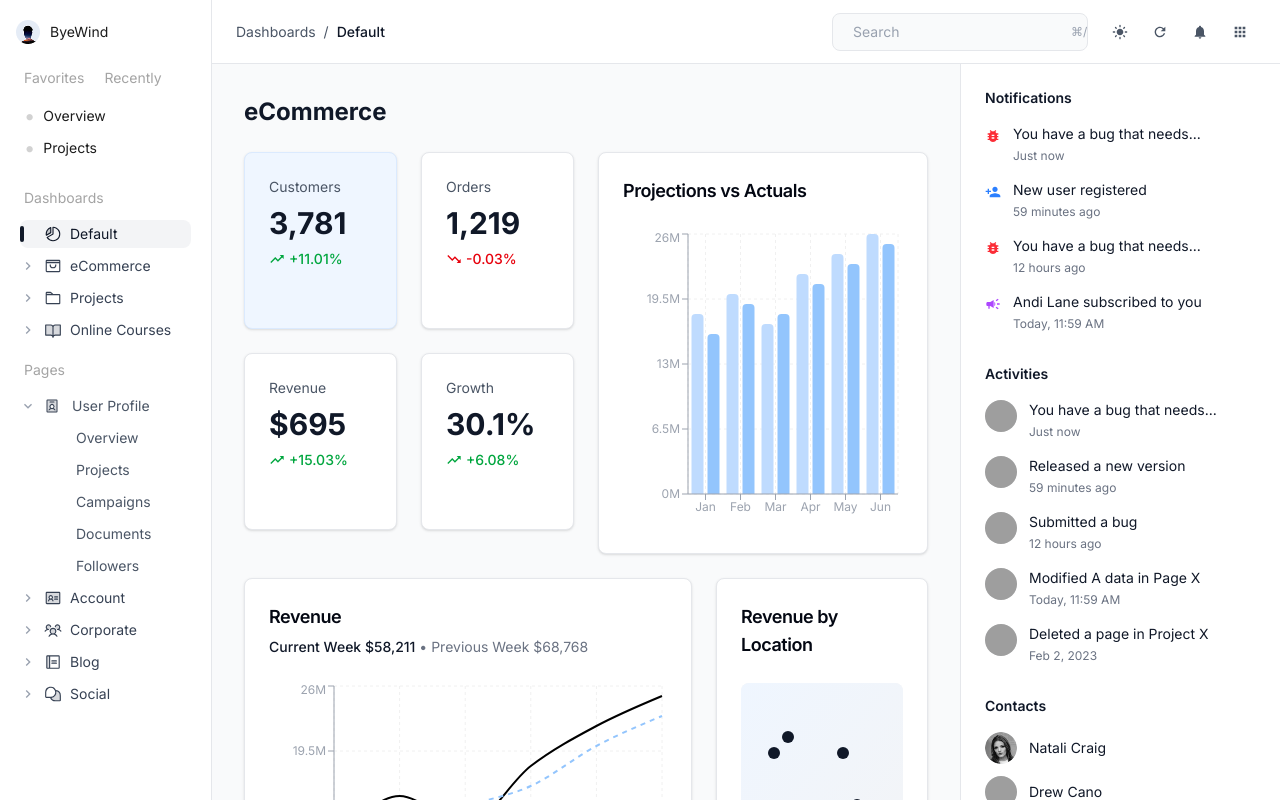
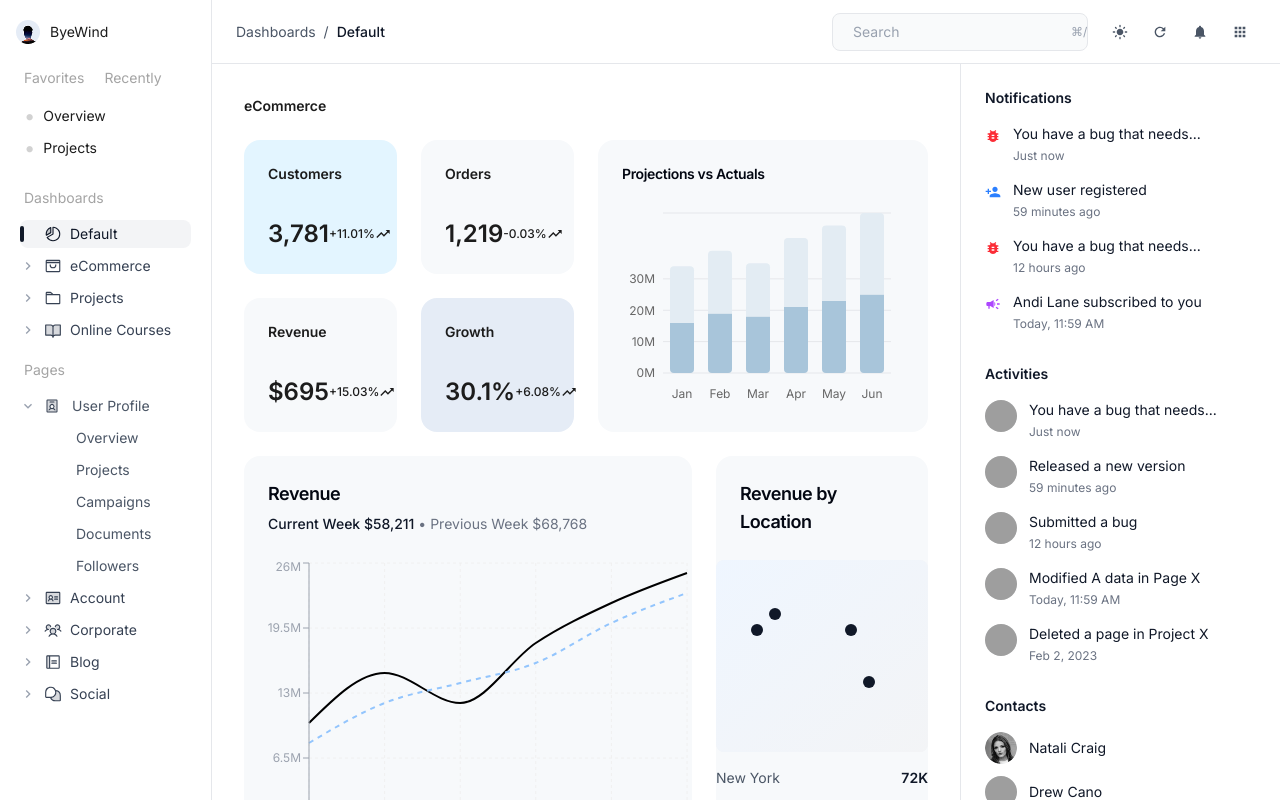
Before and after one commit to bluecoder2003/dashboard-assignment, a Next.js app: page / in a window 1280 px wide. Built offline with nearby package versions, Linux system fonts and the light colour scheme; grey boxes are pictures that could not be loaded.

Commit message:
feat: :art: fixed 2 charts on default view

```diff
--- a/app/page.tsx
+++ b/app/page.tsx
@@ -11,14 +11,14 @@ import { TotalSales } from "@/components/sections/total-sales";
 export default function Home() {
   return (
     <DashboardLayout>
-      <div className="p-4 sm:p-6 md:p-8">
-        <h1 className="text-xl sm:text-2xl font-bold text-gray-900 dark:text-gray-100 mb-4 sm:mb-6">
+      <div className="p-4 sm:p-6 md:p-8 bg-white dark:bg-gray-900">
+        <h1 className="text-sm font-semibold text-[#1C1C1C] dark:text-gray-100 mb-4 sm:mb-6">
           eCommerce
         </h1>
 
         {/* Metrics Row */}
         <div className="grid grid-cols-1 sm:grid-cols-2 lg:grid-cols-2 gap-4 sm:gap-6 mb-4 sm:mb-6">
-          <div className="grid grid-cols-1 sm:grid-cols-2 lg:grid-cols-2 gap-4 sm:gap-6 mb-4 sm:mb-6">
+          <div className="grid grid-cols-1 sm:grid-cols-2 lg:grid-cols-2 gap-4 sm:gap-6">
             <MetricCard
               title="Customers"
               value="3,781"
@@ -28,18 +28,21 @@ export default function Home() {
             />
             <MetricCard
               title="Orders"
+              backgroundColor="bg-[#F7F9FB]"
               value="1,219"
               change="-0.03%"
               isPositive={false}
             />
             <MetricCard
               title="Revenue"
+              backgroundColor="bg-[#F7F9FB]"
               value="$695"
               change="+15.03%"
               isPositive={true}
             />
             <MetricCard
               title="Growth"
+              backgroundColor="bg-[#E5ECF6]"
               value="30.1%"
               change="+6.08%"
               isPositive={true}
--- a/components/sections/metric-card.tsx
+++ b/components/sections/metric-card.tsx
@@ -1,47 +1,47 @@
 import React from "react";
 import { Card } from "@/components/ui/card";
-import { MdTrendingUp, MdTrendingDown } from "react-icons/md";
+import { MdTrendingUp } from "react-icons/md";
 import { cn } from "@/lib/utils";
 
 interface MetricCardProps {
   title: string;
   value: string;
   change: string;
-  isPositive: boolean;
+  isPositive?: boolean;
   isHighlighted?: boolean;
+  backgroundColor?: string;
 }
 
 export const MetricCard = ({
   title,
   value,
   change,
-  isPositive,
   isHighlighted = false,
+  backgroundColor,
 }: MetricCardProps) => {
   return (
     <Card
       className={cn(
         "p-6",
-        isHighlighted && "bg-blue-50 dark:bg-blue-950 border-blue-100 dark:border-blue-900"
+        backgroundColor,
+        isHighlighted && !backgroundColor &&
+          "bg-[#E3F5FF] dark:bg-blue-950 border-blue-100 dark:border-blue-900"
       )}
     >
-      <div className="space-y-2">
-        <p className="text-sm text-gray-600 dark:text-gray-400">{title}</p>
-        <p className="text-3xl font-bold text-gray-900 dark:text-gray-100">{value}</p>
-        <div className="flex items-center gap-1">
-          {isPositive ? (
-            <MdTrendingUp className="text-green-600" />
-          ) : (
-            <MdTrendingDown className="text-red-600" />
-          )}
-          <span
-            className={cn(
-              "text-sm font-medium",
-              isPositive ? "text-green-600" : "text-red-600"
-            )}
-          >
-            {change}
-          </span>
+      <div className="flex flex-col justify-between h-full">
+        <p className="text-sm font-semibold text-[#1C1C1C] dark:text-gray-400">
+          {title}
+        </p>
+        <div className="flex items-center justify-between">
+          <p className="text-2xl font-semibold text-[#1C1C1C] dark:text-gray-100">
+            {value}
+          </p>
+          <div className="flex items-center">
+            <span className="text-xs font-medium text-[#1C1C1C] dark:text-gray-400">
+              {change}
+            </span>
+            <MdTrendingUp className="text-[#1C1C1C] dark:text-gray-400" />
+          </div>
         </div>
       </div>
     </Card>
--- a/components/sections/projections-chart.tsx
+++ b/components/sections/projections-chart.tsx
@@ -1,49 +1,78 @@
 "use client";
 
-import React from "react";
-import { Card, CardHeader, CardTitle, CardContent } from "@/components/ui/card";
+import { Bar, BarChart, CartesianGrid, XAxis, YAxis } from "recharts";
 import {
-  BarChart,
-  Bar,
-  XAxis,
-  YAxis,
-  CartesianGrid,
-  Tooltip,
-  ResponsiveContainer,
-} from "recharts";
+  Card,
+  CardContent,
+  CardHeader,
+  CardTitle,
+} from "@/components/ui/card";
+import {
+  ChartConfig,
+  ChartContainer,
+  ChartTooltip,
+  ChartTooltipContent,
+} from "@/components/ui/chart";
 
-const data = [
-  { month: "Jan", projections: 18000000, actuals: 16000000 },
-  { month: "Feb", projections: 20000000, actuals: 19000000 },
-  { month: "Mar", projections: 17000000, actuals: 18000000 },
-  { month: "Apr", projections: 22000000, actuals: 21000000 },
+const chartData = [
+  { month: "January", projections: 18000000, actuals: 16000000 },
+  { month: "February", projections: 20000000, actuals: 19000000 },
+  { month: "March", projections: 17000000, actuals: 18000000 },
+  { month: "April", projections: 22000000, actuals: 21000000 },
   { month: "May", projections: 24000000, actuals: 23000000 },
-  { month: "Jun", projections: 26000000, actuals: 25000000 },
+  { month: "June", projections: 26000000, actuals: 25000000 },
 ];
+
+const chartConfig = {
+  projections: {
+    label: "Projections",
+    color: "#E3ECF3",
+  },
+  actuals: {
+    label: "Actuals",
+    color: "#A8C5DA",
+  },
+} satisfies ChartConfig;
 
 export const ProjectionsChart = () => {
   return (
     <Card>
       <CardHeader>
-        <CardTitle className="text-lg font-semibold">Projections vs Actuals</CardTitle>
+        <CardTitle className="text-sm font-semibold">Projections vs Actuals</CardTitle>
       </CardHeader>
       <CardContent>
-        <ResponsiveContainer width="100%" height={300}>
-          <BarChart data={data}>
-            <CartesianGrid strokeDasharray="3 3" stroke="#f0f0f0" />
-            <XAxis dataKey="month" stroke="#9ca3af" fontSize={12} />
+        <ChartContainer config={chartConfig} className="h-[200px] w-full pr-8">
+          <BarChart accessibilityLayer data={chartData} barSize={24}>
+            <CartesianGrid vertical={false} />
+            <XAxis
+              dataKey="month"
+              tickLine={false}
+              tickMargin={10}
+              axisLine={false}
+              tickFormatter={(value) => value.slice(0, 3)}
+            />
             <YAxis
-              stroke="#9ca3af"
-              fontSize={12}
+              tickLine={false}
+              axisLine={false}
               tickFormatter={(value) => `${value / 1000000}M`}
+              ticks={[0, 10000000, 20000000, 30000000]}
+              domain={[0, 30000000]}
             />
-            <Tooltip
-              formatter={(value: number) => `$${(value / 1000000).toFixed(1)}M`}
+            <ChartTooltip content={<ChartTooltipContent hideLabel />} />
+            <Bar
+              dataKey="actuals"
+              stackId="a"
+              fill="#A8C5DA"
+              radius={[0, 0, 4, 4]}
             />
-            <Bar dataKey="projections" fill="#bfdbfe" radius={[4, 4, 0, 0]} />
-            <Bar dataKey="actuals" fill="#93c5fd" radius={[4, 4, 0, 0]} />
+            <Bar
+              dataKey="projections"
+              stackId="a"
+              fill="#E3ECF3"
+              radius={[4, 4, 0, 0]}
+            />
           </BarChart>
-        </ResponsiveContainer>
+        </ChartContainer>
       </CardContent>
     </Card>
   );
--- a/components/ui/card.tsx
+++ b/components/ui/card.tsx
@@ -8,7 +8,7 @@ const Card = React.forwardRef<
   <div
     ref={ref}
     className={cn(
-      "rounded-lg border bg-white dark:bg-gray-800 text-gray-950 dark:text-gray-100 shadow-sm border-gray-200 dark:border-gray-700",
+      "rounded-2xl h-full pb-6 bg-[#F7F9FB] dark:bg-gray-800 text-gray-950 dark:text-gray-100",
       className
     )}
     {...props}
@@ -59,7 +59,7 @@ const CardContent = React.forwardRef<
   HTMLDivElement,
   React.HTMLAttributes<HTMLDivElement>
 >(({ className, ...props }, ref) => (
-  <div ref={ref} className={cn("p-6 pt-0", className)} {...props} />
+  <div ref={ref} className={cn("p-0", className)} {...props} />
 ))
 CardContent.displayName = "CardContent"
 
--- /dev/null
+++ b/components/ui/chart.tsx
@@ -0,0 +1,293 @@
+"use client"
+
+import * as React from "react"
+import * as RechartsPrimitive from "recharts"
+import { cn } from "@/lib/utils"
+
+const ChartContext = React.createContext<{
+  config: ChartConfig
+} | null>(null)
+
+function useChart() {
+  const context = React.useContext(ChartContext)
+
+  if (!context) {
+    throw new Error("useChart must be used within a <ChartContainer />")
+  }
+
+  return context
+}
+
+type ChartConfig = {
+  [k in string]: {
+    label?: React.ReactNode
+    icon?: React.ComponentType
+    color?: string
+    theme?: {
+      light?: string
+      dark?: string
+    }
+  }
+}
+
+const ChartContainer = React.forwardRef<
+  HTMLDivElement,
+  React.ComponentProps<"div"> & {
+    config: ChartConfig
+    children: React.ComponentProps<
+      typeof RechartsPrimitive.ResponsiveContainer
+    >["children"]
+  }
+>(({ id, className, children, config, ...props }, ref) => {
+  const uniqueId = React.useId()
+  const chartId = `chart-${id || uniqueId.replace(/:/g, "")}`
+
+  return (
+    <ChartContext.Provider value={{ config }}>
+      <div
+        data-chart={chartId}
+        ref={ref}
+        className={cn(
+          "flex aspect-video justify-center text-xs [&_.recharts-cartesian-axis-tick_text]:fill-gray-500 [&_.recharts-cartesian-grid_line[stroke='#ccc']]:stroke-gray-200 [&_.recharts-curve.recharts-tooltip-cursor]:stroke-gray-200 [&_.recharts-dot[stroke='#fff']]:stroke-transparent [&_.recharts-layer]:outline-none [&_.recharts-polar-grid_[stroke='#ccc']]:stroke-gray-200 [&_.recharts-radial-bar-background-sector]:fill-gray-100 [&_.recharts-rectangle.recharts-tooltip-cursor]:fill-gray-100 [&_.recharts-reference-line_[stroke='#ccc']]:stroke-gray-200 [&_.recharts-sector[stroke='#fff']]:stroke-transparent [&_.recharts-sector]:outline-none [&_.recharts-surface]:outline-none",
+          className
+        )}
+        {...props}
+      >
+        <RechartsPrimitive.ResponsiveContainer>
+          {children}
+        </RechartsPrimitive.ResponsiveContainer>
+      </div>
+    </ChartContext.Provider>
+  )
+})
+ChartContainer.displayName = "ChartContainer"
+
+const ChartTooltip = RechartsPrimitive.Tooltip
+
+const ChartTooltipContent = React.forwardRef<
+  HTMLDivElement,
+  React.ComponentProps<"div"> & {
+    active?: boolean
+    payload?: any[]
+    label?: string
+    hideLabel?: boolean
+    hideIndicator?: boolean
+    indicator?: "line" | "dot" | "dashed"
+    nameKey?: string
+    labelKey?: string
+    labelFormatter?: (value: any, payload: any[]) => React.ReactNode
+    labelClassName?: string
+    formatter?: (value: any, name: any, item: any, index: number, payload: any) => React.ReactNode
+    color?: string
+  }
+>(
+  (
+    {
+      active,
+      payload,
+      className,
+      indicator = "dot",
+      hideLabel = false,
+      hideIndicator = false,
+      label,
+      labelFormatter,
+      labelClassName,
+      formatter,
+      color,
+      nameKey,
+      labelKey,
+    },
+    ref
+  ) => {
+    const { config } = useChart()
+
+    const tooltipLabel = React.useMemo(() => {
+      if (hideLabel || !payload?.length) {
+        return null
+      }
+
+      const [item] = payload
+      const key = `${labelKey || item.dataKey || item.name || "value"}`
+      const itemConfig = config[key as keyof typeof config]
+      const value =
+        !labelKey && typeof label === "string"
+          ? config[label as keyof typeof config]?.label || label
+          : itemConfig?.label
+
+      if (labelFormatter) {
+        return (
+          <div className={cn("font-medium", labelClassName)}>
+            {labelFormatter(value, payload)}
+          </div>
+        )
+      }
+
+      if (!value) {
+        return null
+      }
+
+      return <div className={cn("font-medium", labelClassName)}>{value}</div>
+    }, [
+      label,
+      labelFormatter,
+      payload,
+      hideLabel,
+      labelClassName,
+      config,
+      labelKey,
+    ])
+
+    if (!active || !payload?.length) {
+      return null
+    }
+
+    return (
+      <div
+        ref={ref}
+        className={cn(
+          "grid min-w-32 items-start gap-1.5 rounded-lg border border-gray-200 bg-white px-2.5 py-1.5 text-xs shadow-xl dark:border-gray-800 dark:bg-gray-950",
+          className
+        )}
+      >
+        {tooltipLabel}
+        <div className="grid gap-1.5">
+          {payload.map((item, index) => {
+            const key = `${nameKey || item.name || item.dataKey || "value"}`
+            const itemConfig = config[key as keyof typeof config]
+            const indicatorColor = color || item.payload.fill || item.color
+
+            return (
+              <div
+                key={item.dataKey}
+                className={cn(
+                  "flex w-full flex-wrap items-stretch gap-2 [&>svg]:h-2.5 [&>svg]:w-2.5 [&>svg]:text-gray-500",
+                  indicator === "dot" && "items-center"
+                )}
+              >
+                {formatter && item?.value !== undefined && item.name ? (
+                  formatter(item.value, item.name, item, index, item.payload)
+                ) : (
+                  <>
+                    {itemConfig?.icon ? (
+                      <itemConfig.icon />
+                    ) : (
+                      !hideIndicator && (
+                        <div
+                          className={cn(
+                            "shrink-0 rounded-[2px] border-[--color-border] bg-[--color-bg]",
+                            {
+                              "h-2.5 w-2.5": indicator === "dot",
+                              "w-1": indicator === "line",
+                              "w-0 border-[1.5px] border-dashed bg-transparent":
+                                indicator === "dashed",
+                              "my-0.5": indicator === "dashed" || indicator === "line",
+                            }
+                          )}
+                          style={
+                            {
+                              "--color-bg": indicatorColor,
+                              "--color-border": indicatorColor,
+                            } as React.CSSProperties
+                          }
+                        />
+                      )
+                    )}
+                    <div
+                      className={cn(
+                        "flex flex-1 justify-between leading-none",
+                        hideIndicator ? "items-end" : "items-center"
+                      )}
+                    >
+                      <div className="grid gap-1.5">
+                        <span className="text-gray-500">
+                          {itemConfig?.label || item.name}
+                        </span>
+                      </div>
+                      {item.value && (
+                        <span className="font-mono font-medium tabular-nums text-gray-950 dark:text-gray-50">
+                          {item.value.toLocaleString()}
+                        </span>
+                      )}
+                    </div>
+                  </>
+                )}
+              </div>
+            )
+          })}
+        </div>
+      </div>
+    )
+  }
+)
+ChartTooltipContent.displayName = "ChartTooltipContent"
+
+const ChartLegend = RechartsPrimitive.Legend
+
+const ChartLegendContent = React.forwardRef<
+  HTMLDivElement,
+  React.ComponentProps<"div"> & {
+    payload?: any[]
+    verticalAlign?: "top" | "bottom"
+    hideIcon?: boolean
+    nameKey?: string
+  }
+>(
+  (
+    { className, hideIcon = false, payload, verticalAlign = "bottom", nameKey },
+    ref
+  ) => {
+    const { config } = useChart()
+
+    if (!payload?.length) {
+      return null
+    }
+
+    return (
+      <div
+        ref={ref}
+        className={cn(
+          "flex items-center justify-center gap-4",
+          verticalAlign === "top" ? "pb-3" : "pt-3",
+          className
+        )}
+      >
+        {payload.map((item: any) => {
+          const key = `${nameKey || item.dataKey || "value"}`
+          const itemConfig = config[key as keyof typeof config]
+
+          return (
+            <div
+              key={item.value}
+              className={cn(
+                "flex items-center gap-1.5 [&>svg]:h-3 [&>svg]:w-3 [&>svg]:text-gray-500"
+              )}
+            >
+              {itemConfig?.icon && !hideIcon ? (
+                <itemConfig.icon />
+              ) : (
+                <div
+                  className="h-2 w-2 shrink-0 rounded-[2px]"
+                  style={{
+                    backgroundColor: item.color,
+                  }}
+                />
+              )}
+              <span className="text-gray-500">{itemConfig?.label}</span>
+            </div>
+          )
+        })}
+      </div>
+    )
+  }
+)
+ChartLegendContent.displayName = "ChartLegendContent"
+
+export {
+  ChartContainer,
+  ChartTooltip,
+  ChartTooltipContent,
+  ChartLegend,
+  ChartLegendContent,
+}
+
+export type { ChartConfig }
--- a/package.json
+++ b/package.json
@@ -10,6 +10,7 @@
   },
   "dependencies": {
     "clsx": "^2.1.1",
+    "lucide-react": "^0.552.0",
     "next": "16.0.1",
     "react": "19.2.0",
     "react-dom": "19.2.0",
--- a/styles/globals.css
+++ b/styles/globals.css
@@ -15,11 +15,21 @@
 :root {
   --background: #ffffff;
   --foreground: #171717;
+  --chart-1: #60a5fa;
+  --chart-2: #93c5fd;
+  --chart-3: #c084fc;
+  --chart-4: #f472b6;
+  --chart-5: #fb923c;
 }
 
 .dark {
   --background: #111827;
   --foreground: #ededed;
+  --chart-1: #60a5fa;
+  --chart-2: #93c5fd;
+  --chart-3: #c084fc;
+  --chart-4: #f472b6;
+  --chart-5: #fb923c;
 }
 
 body {
```
Also changed, not shown: 1 other file (tests, documents, lock files or other folders).
